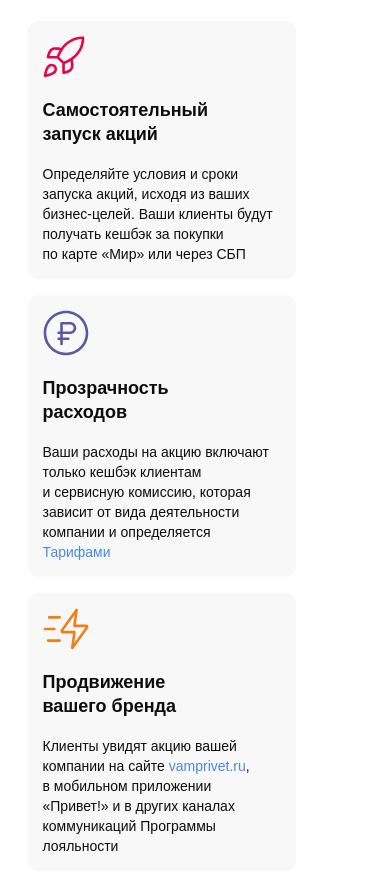
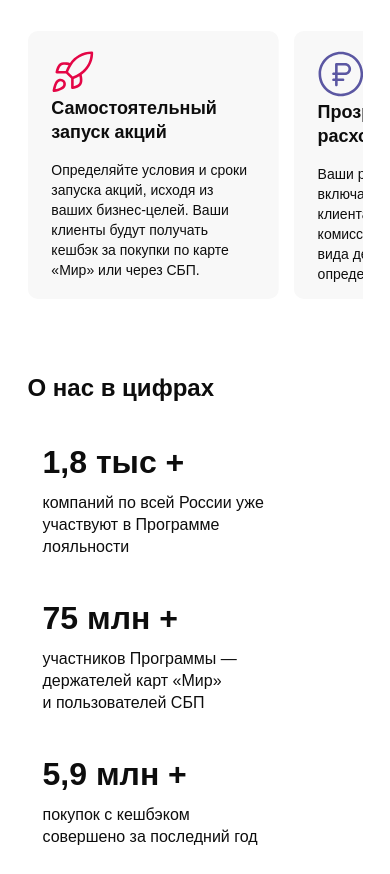
Before and after one commit to Daria0908/nspk, a plain HTML site: page index.html in a window 390 px wide. Shown: the part 901-1775 px from the top of the page. Drawn offline with nearby package versions, Linux system fonts and the light colour scheme.

Commit message:
add slider for mobile for features

```diff
--- a/assets/css/responsive.css
+++ b/assets/css/responsive.css
@@ -197,4 +197,38 @@
         flex: 0 0 268px;
         height: 300px;
     }
+
+    .features .grid-layout {
+        display: none;
+    }
+
+    .feature-item h3 {
+        height: 3em;
+        width: 100%;
+    }
+
+    .feature-item.swiper-slide {
+        flex: 0 0 316px;
+        height: 268px;
+        background-color: #F8F8F8;
+        padding: 20px 24px;
+    }
+
+    .features .swiper-container {
+        display: block;
+        width: 100%;
+        overflow: hidden;
+        padding: 10px 0;
+    }
+
+    .features .swiper-wrapper {
+        display: flex;
+        transition: transform 0.3s ease-in-out;
+    }
+
+    .features .swiper-slide {
+        flex: 0 0 auto;
+        width: 75%;
+        margin-right: 15px;
+    }
 }
--- a/assets/css/style.css
+++ b/assets/css/style.css
@@ -164,6 +164,10 @@ h3 {
     height: 2em;
     width: 80%;
     margin-bottom: 10px;
+}
+
+.swiper-container {
+    display: none;
 }
 
 .stat-item {
--- a/assets/scripts/script.js
+++ b/assets/scripts/script.js
@@ -14,6 +14,24 @@ document.addEventListener("DOMContentLoaded", function () {
         }
     });
 });
+
+document.addEventListener("DOMContentLoaded", function () {
+    new Swiper('.swiper-container', {
+        slidesPerView: "auto",
+        spaceBetween: 15,
+        loop: true,
+        autoplay: {
+            delay: 5000,
+            disableOnInteraction: false
+        },
+        speed: 1000,
+        breakpoints: {
+            1024: { slidesPerView: 3 },
+            1440: { slidesPerView: 4 },
+        }
+    });
+});
+
 
 document.addEventListener("DOMContentLoaded", function () {
     const input = document.querySelector(".search-input");
--- a/index.html
+++ b/index.html
@@ -8,8 +8,6 @@
     <link href="assets/css/responsive.css" rel="stylesheet">
     <link rel="stylesheet" href="https://cdn.jsdelivr.net/npm/swiper@11/swiper-bundle.min.css">
     <script src="https://cdn.jsdelivr.net/npm/swiper@11/swiper-bundle.min.js"></script>
-
-
     <title>NSPK</title>
 </head>
 
@@ -45,35 +43,56 @@
         </section>
         <section class="features">
             <div class="container">
-                <h2>Преимущества для вашей компании</h2>
+                <h2>Преимущества для вашей компании</h2>
                 <div class="grid-layout">
-                    <div class="feature-item vertical-layout">
+                    <div class="feature-item">
                         <img src="/assets/img/svg/rocket.svg" alt="rocket">
                         <h3>Самостоятельный запуск акций</h3>
-                        <p>Определяйте условия и сроки запуска акций, исходя из ваших бизнес-целей.
-                            Ваши клиенты будут получать кешбэк за покупки по карте «Мир» или через СБП</p>
+                        <p>Определяйте условия и сроки запуска акций, исходя из ваших бизнес-целей. Ваши клиенты будут получать кешбэк за покупки по карте «Мир» или через СБП.</p>
                     </div>
-                    <div class="feature-item vertical-layout">
+                    <div class="feature-item">
                         <img src="/assets/img/svg/rubl.svg" alt="rubl">
                         <h3>Прозрачность расходов</h3>
-                        <p>Ваши расходы на акцию включают только кешбэк клиентам и сервисную комиссию, которая зависит
-                            от вида деятельности компании и определяется <a href="#">Тарифами</a></p>
+                        <p>Ваши расходы на акцию включают только кешбэк клиентам и сервисную комиссию, которая зависит от вида деятельности компании и определяется <a href="#">Тарифами</a>.</p>
                     </div>
-                    <div class="feature-item vertical-layout">
+                    <div class="feature-item">
                         <img src="/assets/img/svg/zipper.svg" alt="zipper">
                         <h3>Продвижение вашего бренда</h3>
-                        <p>Клиенты увидят акцию вашей компании на сайте <a href="vamprivet.ru">vamprivet.ru</a>,
-                            в мобильном приложении «Привет!» и в других каналах коммуникаций Программы лояльности</p>
+                        <p>Клиенты увидят акцию вашей компании на сайте <a href="vamprivet.ru">vamprivet.ru</a>, в мобильном приложении «Привет!» и в других каналах коммуникаций Программы лояльности.</p>
                     </div>
-                    <div class="feature-item vertical-layout">
-                        <img src="/assets/img/svg/settings.svg" alt="">
+                    <div class="feature-item">
+                        <img src="/assets/img/svg/settings.svg" alt="settings">
                         <h3>Отсутствие доработок</h3>
-                        <p>С вашей стороны не требуются технические доработки или дополнительный документооборот
-                            по сопровождению акции</p>
+                        <p>С вашей стороны не требуются технические доработки или дополнительный документооборот по сопровождению акции.</p>
+                    </div>
+                </div>
+                <div class="swiper-container">
+                    <div class="swiper-wrapper">
+                        <div class="swiper-slide feature-item">
+                            <img src="/assets/img/svg/rocket.svg" alt="rocket">
+                            <h3>Самостоятельный запуск акций</h3>
+                            <p>Определяйте условия и сроки запуска акций, исходя из ваших бизнес-целей. Ваши клиенты будут получать кешбэк за покупки по карте «Мир» или через СБП.</p>
+                        </div>
+                        <div class="swiper-slide feature-item">
+                            <img src="/assets/img/svg/rubl.svg" alt="rubl">
+                            <h3>Прозрачность расходов</h3>
+                            <p>Ваши расходы на акцию включают только кешбэк клиентам и сервисную комиссию, которая зависит от вида деятельности компании и определяется <a href="#">Тарифами</a>.</p>
+                        </div>
+                        <div class="swiper-slide feature-item">
+                            <img src="/assets/img/svg/zipper.svg" alt="zipper">
+                            <h3>Продвижение вашего бренда</h3>
+                            <p>Клиенты увидят акцию вашей компании на сайте <a href="vamprivet.ru">vamprivet.ru</a>, в мобильном приложении «Привет!» и в других каналах коммуникаций Программы лояльности.</p>
+                        </div>
+                        <div class="swiper-slide feature-item">
+                            <img src="/assets/img/svg/settings.svg" alt="settings">
+                            <h3>Отсутствие доработок</h3>
+                            <p>С вашей стороны не требуются технические доработки или дополнительный документооборот по сопровождению акции.</p>
+                        </div>
                     </div>
                 </div>
             </div>
         </section>
+
         <section class="stats">
             <div class="container">
                 <h2>О нас в цифрах</h2>
```
